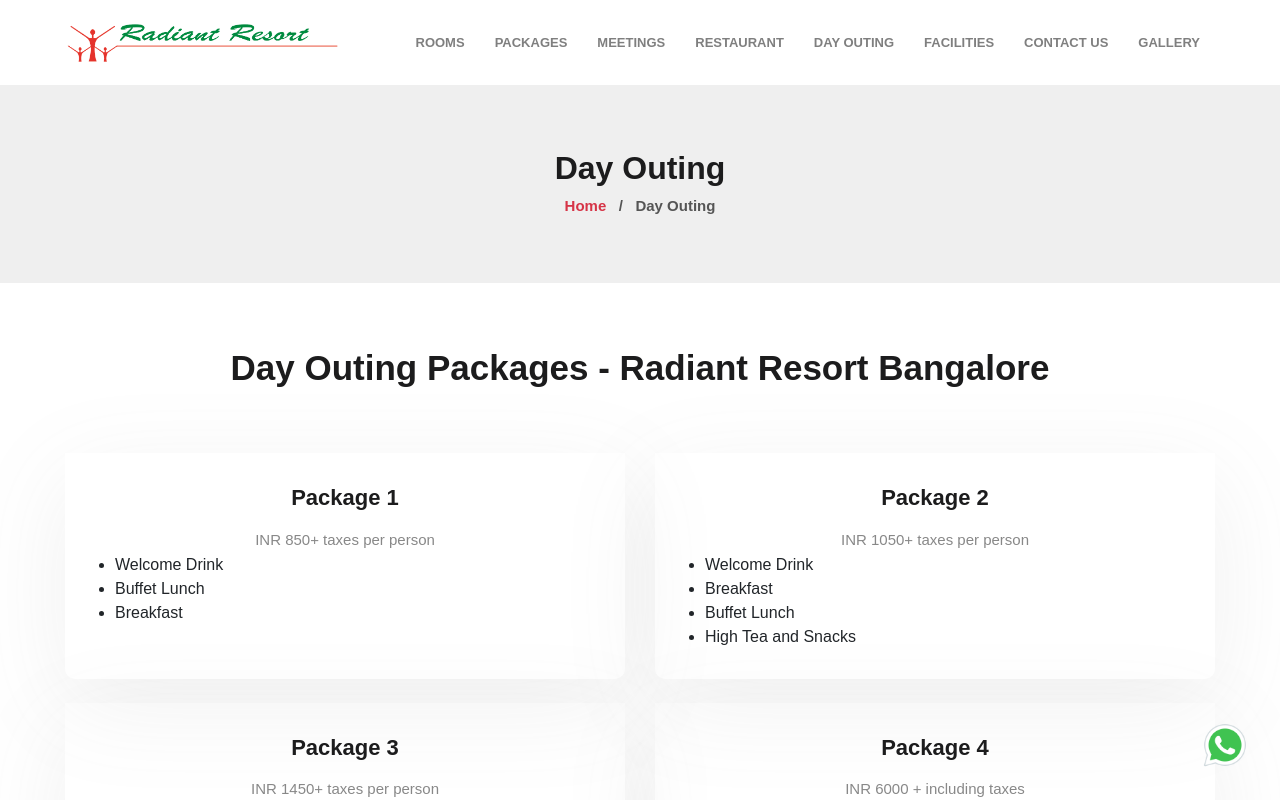
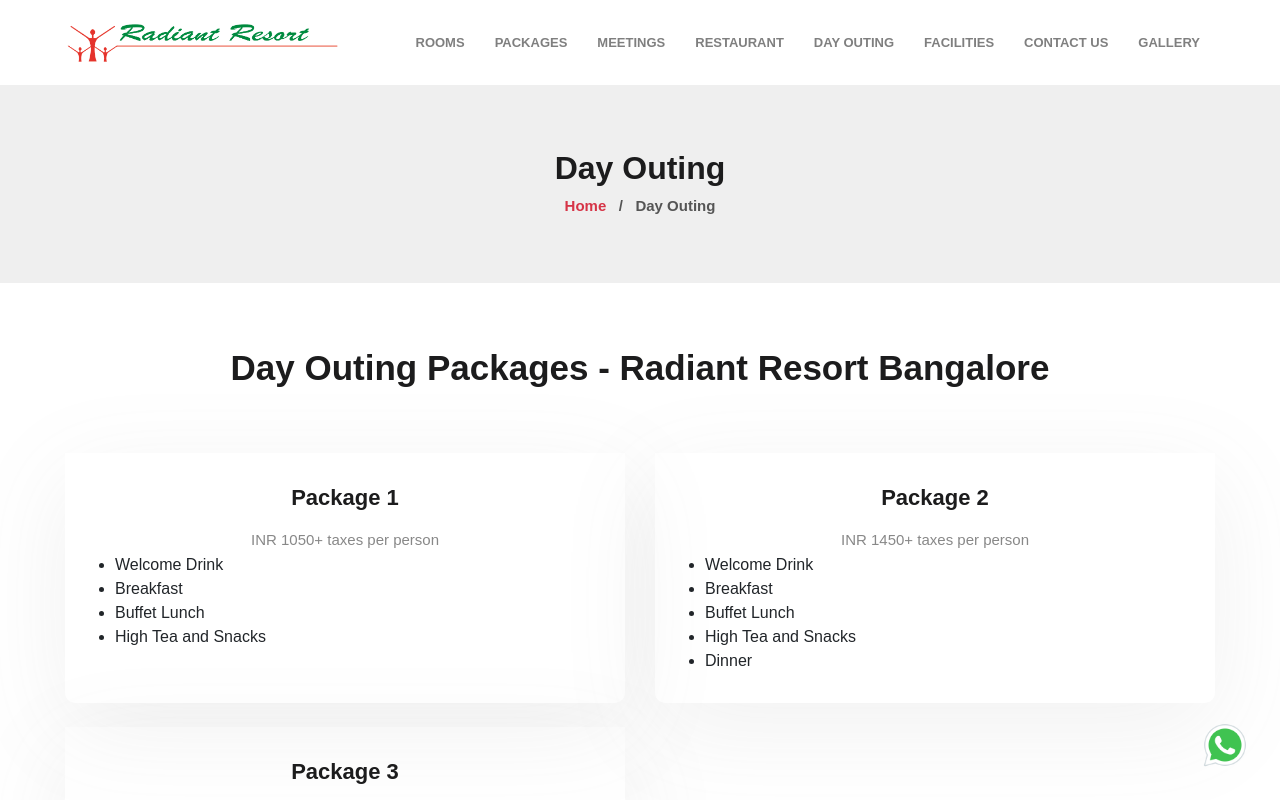
Before and after one commit to sebinsaju/radiant-resort, a Next.js app: page /day-outing in a window 1280 px wide. Shown: the top 800 px of the page. Built offline with nearby package versions, Linux system fonts and the light colour scheme; a web font is replaced by a local one.

Commit message:
package changed

```diff
--- a/pages/day-outing/index.js
+++ b/pages/day-outing/index.js
@@ -3,13 +3,10 @@
 const DayOuting = () => {
     const DATA = [
         {
-            title: "Package 1", desc: "INR 850+ taxes per person", incl: [{ item: "Welcome Drink" }, { item: "Buffet Lunch" }, { item: "Breakfast" },]
+            title: "Package 1", desc: "INR 1050+ taxes per person", incl: [{ item: "Welcome Drink" }, { item: "Breakfast" }, { item: "Buffet Lunch" }, { item: "High Tea and Snacks" },]
         },
-        {
-            title: "Package 2", desc: "INR 1050+ taxes per person", incl: [{ item: "Welcome Drink" }, { item: "Breakfast" }, { item: "Buffet Lunch" }, { item: "High Tea and Snacks" },]
-        },
-        { title: "Package 3", desc: "INR 1450+ taxes per person", incl: [{ item: "Welcome Drink" }, { item: "Breakfast" }, { item: "Buffet Lunch" }, { item: "High Tea and Snacks" }, { item: "Dinner" }] },
-        { title: "Package 4", desc: "INR 6000 + including taxes", incl: [{ item: "Welcome Drink" }, { item: "Buffet Lunch" }, { item: "High Tea and Snacks" }, { item: "Dinner" }] },
+        { title: "Package 2", desc: "INR 1450+ taxes per person", incl: [{ item: "Welcome Drink" }, { item: "Breakfast" }, { item: "Buffet Lunch" }, { item: "High Tea and Snacks" }, { item: "Dinner" }] },
+        { title: "Package 3", desc: "INR 6000 + including taxes", incl: [{ item: "Welcome Drink" }, { item: "Buffet Lunch" }, { item: "High Tea and Snacks" }, { item: "Dinner" }] },
     ]
     const data = { title: "Utsav Restaurant at Radiant Resort near Bangalore", desc: "Utsav Restaurant at Radiant Resort Bangalore is an open air multi-cuisine restaurant serving a wide spread of choicest Indian and Chinese cuisines, the taste of which will linger in your mouth for a long time. It is the perfect place for food freaks to soak in the natural warmth and savour our sumptuous dishes.", image: "/restaurant/res.jpg" };
     return (
```
